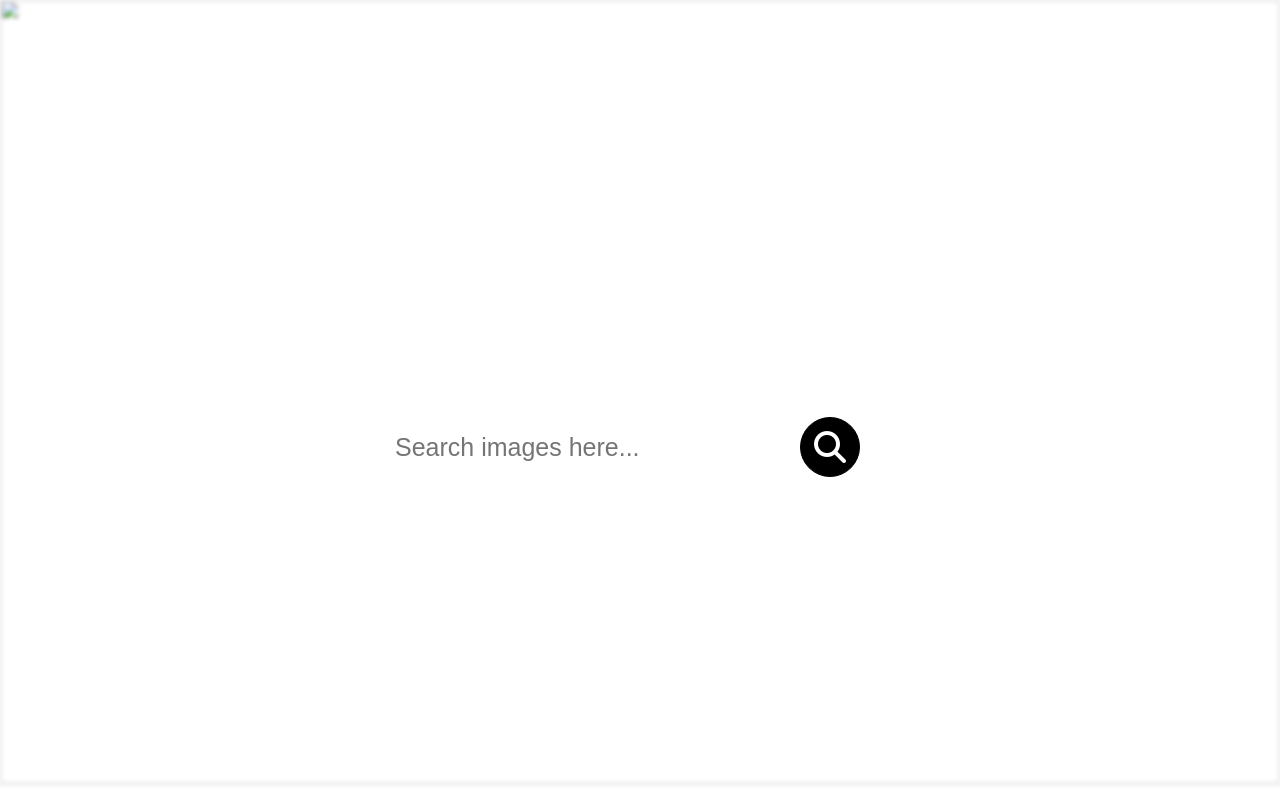
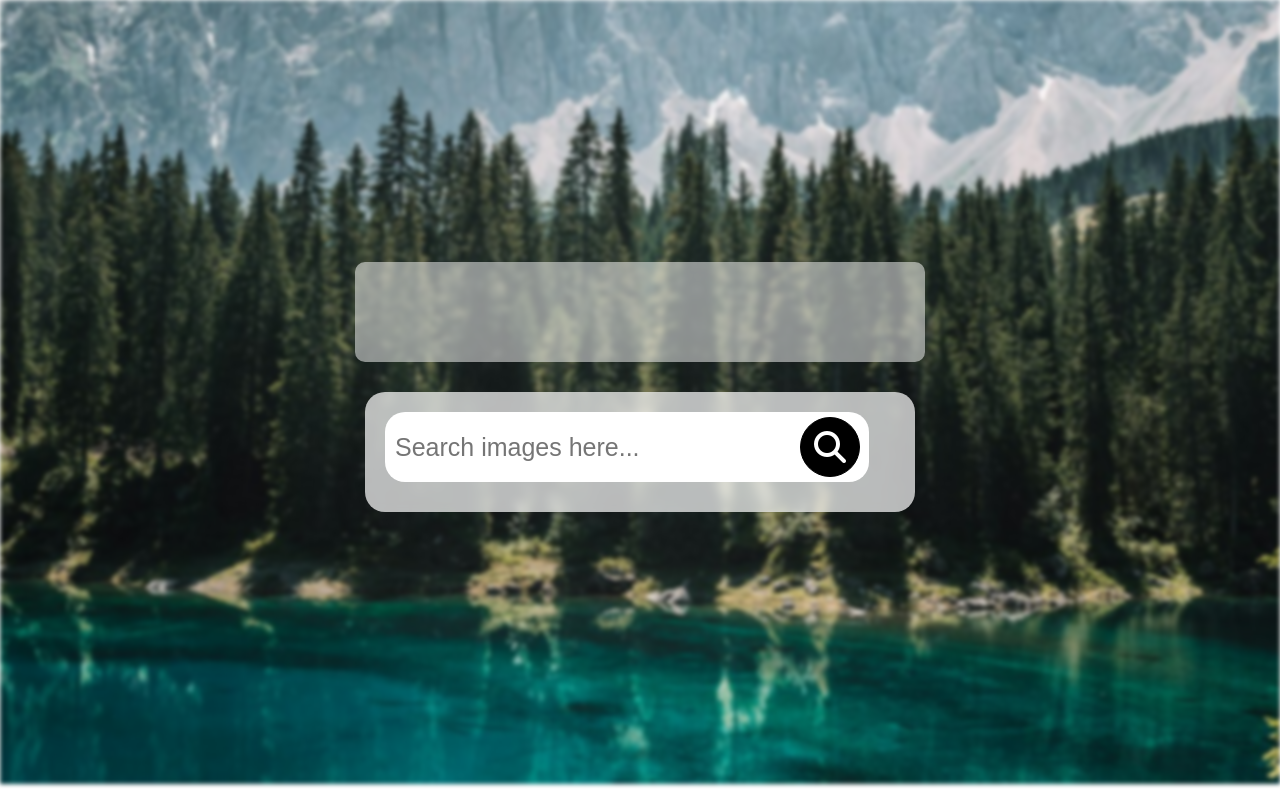
Before and after one commit to Abas527/Image_Search, a plain HTML site: page index.html in a window 1280 px wide. Drawn offline with Linux system fonts and the light colour scheme.

Commit message:
Update index.html

```diff
--- a/index.html
+++ b/index.html
@@ -13,7 +13,7 @@
    <div class="main" oncontextmenu="return false">
     <div class="firstpage">
         <div class="bgi" >
-            <img src=".lakes.jpeg" loading="lazy" alt="">
+            <img src="lakes.jpeg" loading="lazy" alt="">
         </div>
         <div class="sidesection">
             <div  class="inform">
```
